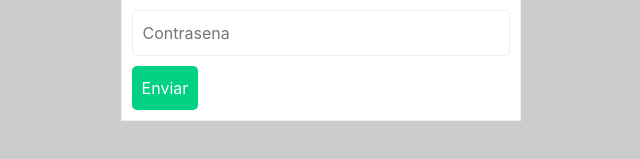
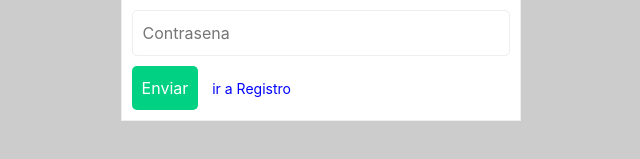
Before and after one commit to jjla26/InstacoolJS, a React (Create React App) app: page / in a window 1280 px wide. Shown: the part 419-578 px from the top of the page, without its empty margins (319-959 px from the left). Built offline with nearby package versions, Linux system fonts and the light colour scheme.

Commit message:
Link components

```diff
--- a/src/App.js
+++ b/src/App.js
@@ -5,6 +5,8 @@ import Container from './components/Container'
 import Input from './components/Input'
 import Button from './components/Button'
 import Title from './components/Title'
+import Link from './components/Link'
+
 
 class App extends Component {
   render() {
@@ -20,6 +22,7 @@ class App extends Component {
             <Button>
               Enviar
             </Button>
+            <Link> ir a Registro</Link>
           </Card>
         </Container>
       </div>
--- /dev/null
+++ b/src/components/Link.jsx
@@ -0,0 +1,17 @@
+import React from 'react'
+
+const style = {
+color:'blue',
+fontSize: '14px',
+padding: '10px'
+}
+
+export default class Card extends React.Component{
+    render(){
+        const { children } = this.props
+
+        return(
+            <a {...this.props} style={style}/>
+        )
+    }
+}
```
